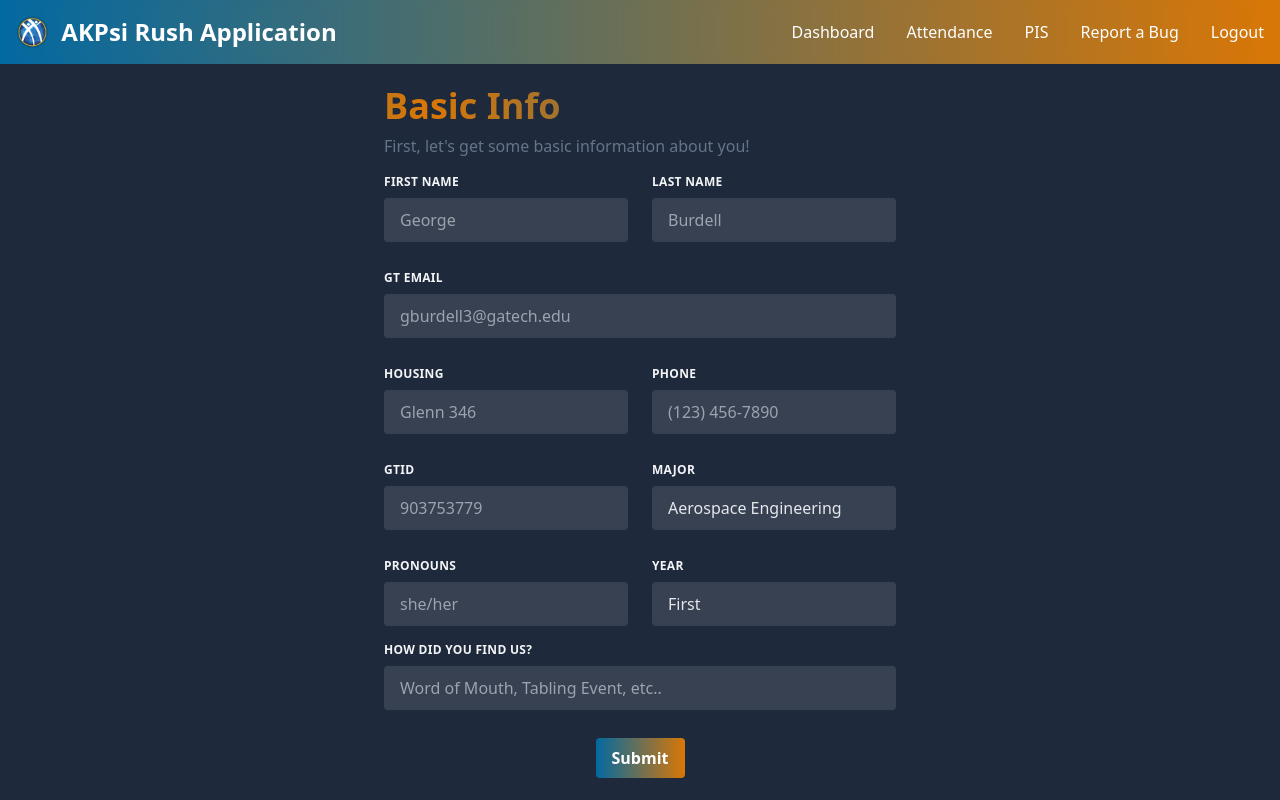
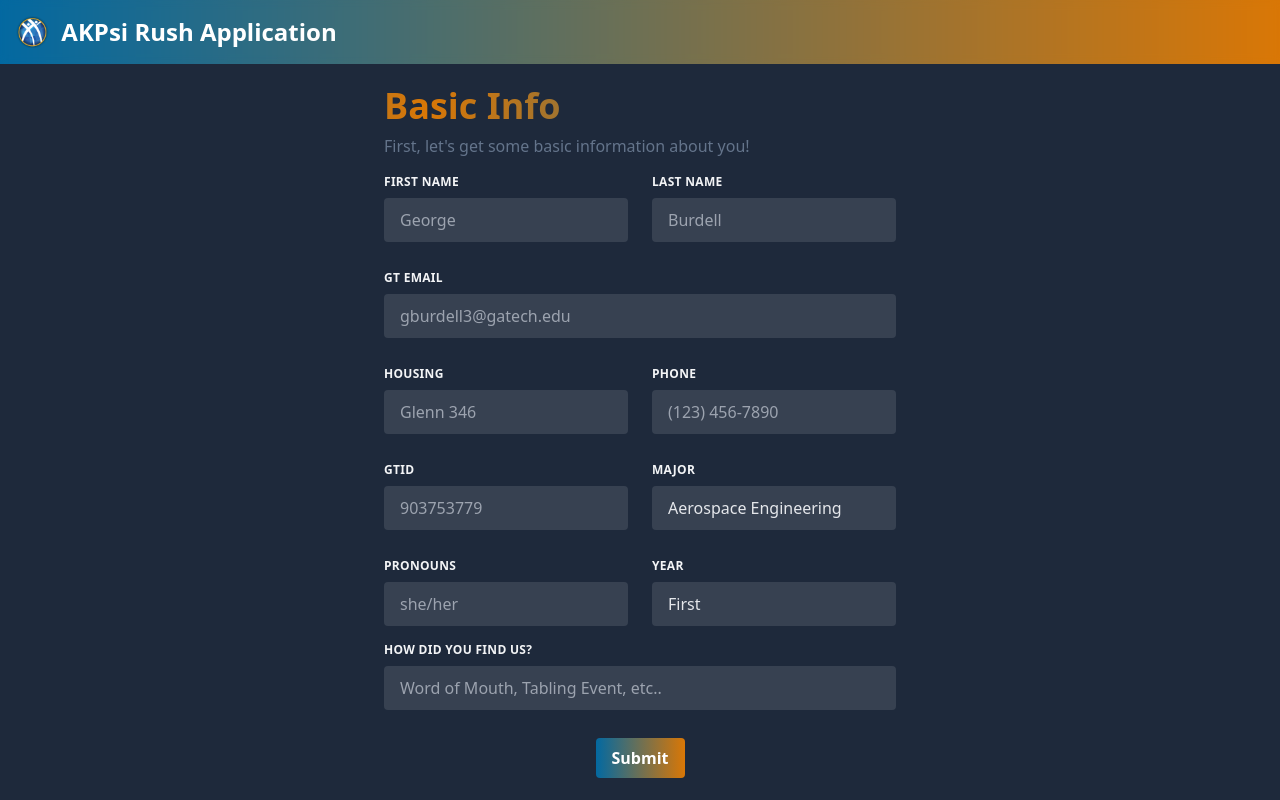
Before and after one commit to theflashwin/gtakpsi-rush-app, a React (Vite) app in the folder client/: page /register in a window 1280 px wide. Built offline with nearby package versions, Linux system fonts and the light colour scheme.

Commit message:
Cleaned up rush app and stripped links from rushee views

```diff
--- a/client/src/components/Navbar.jsx
+++ b/client/src/components/Navbar.jsx
@@ -7,7 +7,7 @@ import { verifyUser } from "../js/verifications";
 export default function Navbar(props) {
 
     const [showMenu, setShowMenu]= useState(false)
-    const stripped = props.stripped
+    const stripped = props.stripped ? props.stripped : false
 
     return (
         <div className="fixed z-50 text-white w-full bg-gradient-to-r from-sky-700 to-amber-600">
@@ -19,14 +19,14 @@ export default function Navbar(props) {
                     </a>
                     <button onClick={() => {
                         setShowMenu(!showMenu)
-                    }} data-collapse-toggle="navbar-default" type="button" class="inline-flex items-center p-2 w-10 h-10 justify-center text-sm text-white rounded-lg md:hidden hover:bg-gray-100 focus:outline-none focus:ring-2 focus:ring-gray-200 dark:hover:bg-gray-700 dark:focus:ring-gray-600" aria-controls="navbar-default" aria-expanded="false">
+                    }} data-collapse-toggle="navbar-default" type="button" className={stripped ? "hidden": "inline-flex items-center p-2 w-10 h-10 justify-center text-sm text-white rounded-lg md:hidden hover:bg-gray-100 focus:outline-none focus:ring-2 focus:ring-gray-200 dark:hover:bg-gray-700 dark:focus:ring-gray-600"} aria-controls="navbar-default" aria-expanded="false">
                         <span class="sr-only">Open main menu</span>
                         <svg class="w-5 h-5" aria-hidden="true" xmlns="http://www.w3.org/2000/svg" fill="none" viewBox="0 0 17 14">
                             <path stroke="currentColor" stroke-linecap="round" stroke-linejoin="round" stroke-width="2" d="M1 1h15M1 7h15M1 13h15" />
                         </svg>
                     </button>
-                    <div class={showMenu ? "w-full md:block md:w-auto" : "hidden w-full md:block md:w-auto"} id="navbar-default">
-                        <ul class="font-medium flex flex-col p-4 md:p-0 mt-4 border rounded-lg md:flex-row md:space-x-8 rtl:space-x-reverse md:mt-0 md:border-0">
+                    <div class={showMenu && !stripped ? "w-full md:block md:w-auto" : "hidden w-full md:block md:w-auto"} id="navbar-default">
+                        <ul class={!stripped ? "font-medium flex flex-col p-4 md:p-0 mt-4 border rounded-lg md:flex-row md:space-x-8 rtl:space-x-reverse md:mt-0 md:border-0" : "hidden"}>
                             <li>
                                 <a href="/dashboard" class="block py-2 px-3 text-whit rounded md:bg-transparent md:p-0 dark:text-white" aria-current="page">Dashboard</a>
                             </li>
--- a/client/src/pages/BrotherPIS.jsx
+++ b/client/src/pages/BrotherPIS.jsx
@@ -129,8 +129,7 @@ export default function BrotherPIS() {
 
                 if (response.data.status === "success") {
 
-                    // window.location.reload()
-                    console.log("success")
+                    window.location.reload()
 
                 } else {
                     console.error(
--- a/client/src/pages/Register.jsx
+++ b/client/src/pages/Register.jsx
@@ -253,7 +253,7 @@ export default function Register() {
 
     return (
         <div className="w-screen h-screen bg-slate-800 flex flex-col overflow-y-auto">
-            <Navbar />
+            <Navbar stripped={true} />
 
             {/* Spacing between Navbar and the form */}
             <div className="flex-1 flex flex-col items-center justify-center">
--- a/client/src/pages/RusheePage.jsx
+++ b/client/src/pages/RusheePage.jsx
@@ -238,8 +238,6 @@ export default function RusheePage() {
 
             const checkValidity = await verifyInfo(rushee["gtid"], rushee["email"], rushee["phone_number"], rushee["gtid"] !== initialRushee["gtid"])
 
-            console.log(checkValidity)
-
             if (checkValidity.status === "error") {
 
                 toast.error(`${checkValidity.message}`, {
@@ -274,7 +272,6 @@ export default function RusheePage() {
 
         try {
             const response = await axios.post(`${api}/rushee/update-rushee/${gtid}`, payload);
-            console.log(response);
 
             if (response.data.status === "success") {
                 window.location.reload(`https://rush-app-2024.web.app/rushee/${rushee.gtid}/${link}`)
@@ -316,7 +313,7 @@ export default function RusheePage() {
     return (
         <div>
 
-            <Navbar />
+            <Navbar stripped={true} />
 
             {loading ? (
                 <Loader />
--- a/client/src/pages/RusheeZoom.jsx
+++ b/client/src/pages/RusheeZoom.jsx
@@ -41,10 +41,10 @@ export default function RusheeZoom() {
     const api = import.meta.env.VITE_API_PREFIX;
 
     const ratingFields = [
+        "Why AKPsi",
+        "1:1 Interactions",
+        "Group Interactions",
         "Professionalism",
-        "Goatedness",
-        "Awesomeness",
-        "Eye Contact",
     ];
 
     useEffect(() => {
```
